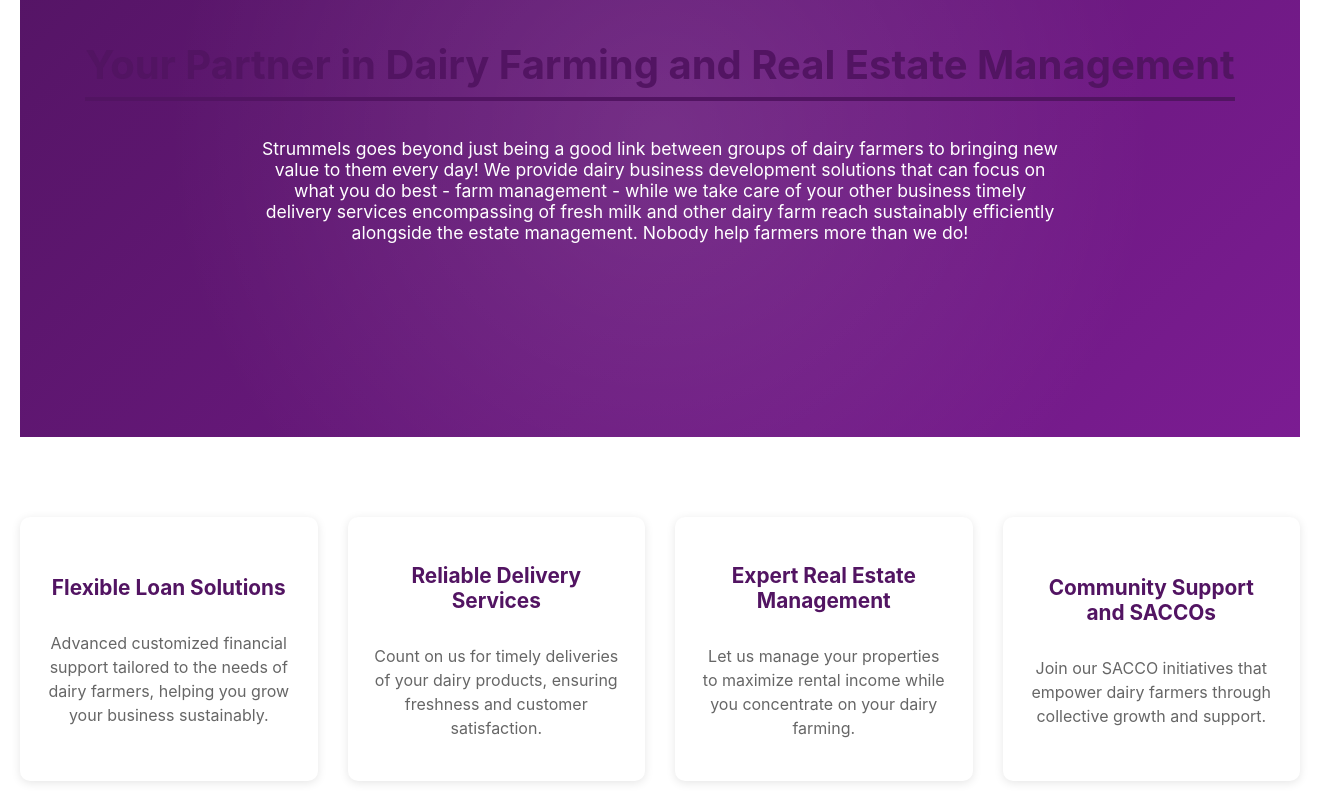
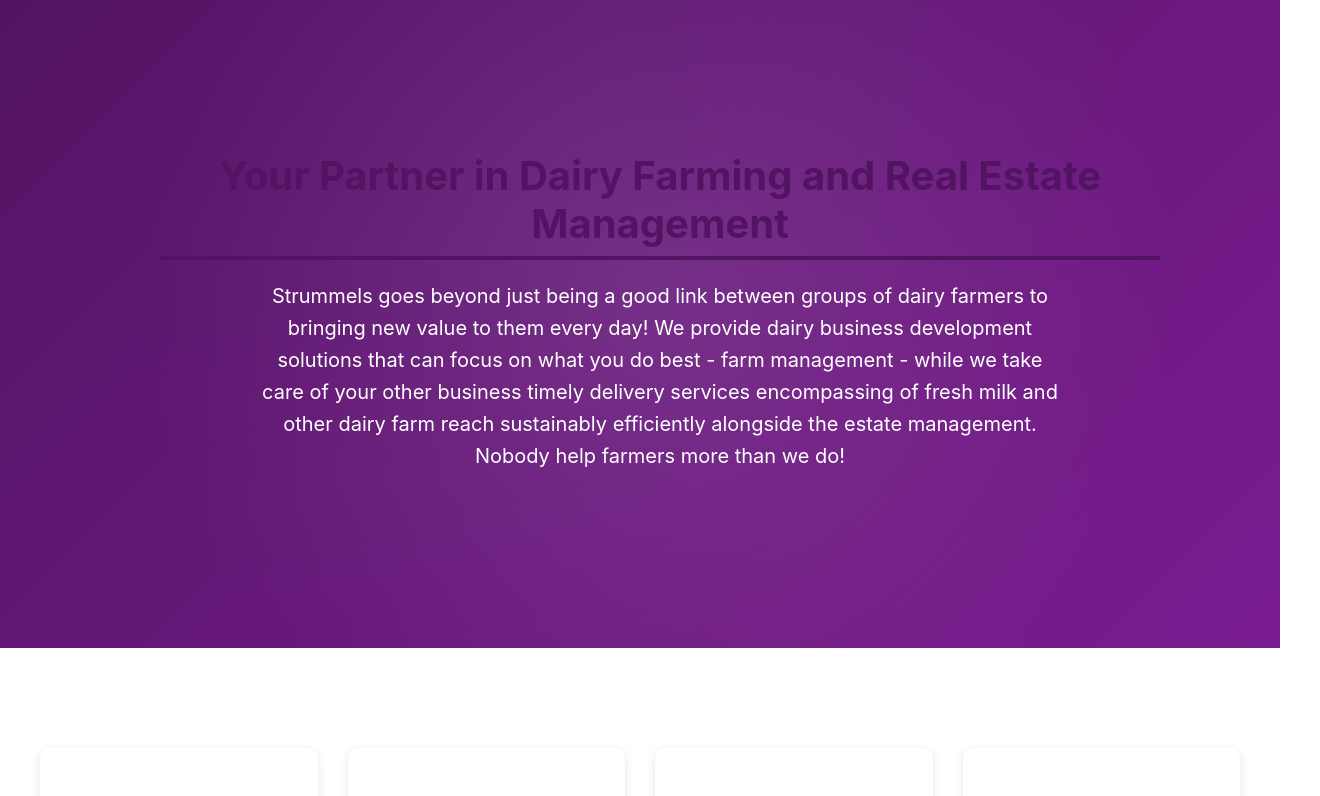
Before and after one commit to caren-chepngetich/Strummels-Informational-Website, a React (Create React App) app: page / in a window 1280 px wide. Shown: the part 2160-2956 px from the top of the page, 1320 px wide, since content can reach past the window. Built offline with nearby package versions, Linux system fonts and the light colour scheme.

Commit message:
web fixing

```diff
--- a/src/Components/DairyServices/index.css
+++ b/src/Components/DairyServices/index.css
@@ -1,6 +1,9 @@
 .dairy-container {
   width: 100%;
-    padding: 20px;
+  max-width: 1440px;
+  margin: 0 auto;
+  padding: 0;
+  overflow: hidden;
 }
 
 .hero-section {
@@ -8,45 +11,73 @@
   background-size: cover;
   background-position: center;
   background-repeat: no-repeat;
-    height: 400px;
+  position: relative;
+  height: 500px;
+  width: 100%;
   display: flex;
-    flex-direction: column;
   justify-content: center;
   align-items: center;
+  padding: 40px 20px;
+}
+
+.hero-section::before {
+  content: '';
+  position: absolute;
+  top: 0;
+  left: 0;
+  right: 0;
+  bottom: 0;
+  background: rgba(0, 0, 0, 0.5);
+  z-index: 1;
+}
+
+.hero-content {
+  position: relative;
+  z-index: 2;
+  max-width: 1000px;
+  text-align: center;
   color: white;
-    text-align: center;
-    padding: 20px;
+  padding: 0 20px;
 }
 
 .hero-title {
-    font-size: 2.5rem;
-    margin-bottom: 20px;
+  font-size: 3.5rem;
+  font-weight: 700;
+  margin-bottom: 24px;
+  line-height: 1.2;
 }
 
 .hero-text {
-    font-size: 1.1rem;
+  font-size: 1.25rem;
+  line-height: 1.6;
   max-width: 800px;
+  margin: 0 auto;
 }
 
 .services-grid {
   display: grid;
   grid-template-columns: repeat(3, 1fr);
-    gap: 20px;
-    padding: 40px 0;
+  gap: 30px;
+  padding: 60px 40px;
+  max-width: 1200px;
+  margin: 0 auto;
 }
 
 .service-card {
-    padding: 30px;
-    border-radius: 8px;
-    min-height: 200px;
+  padding: 40px 30px;
+  border-radius: 12px;
+  height: 100%;
+  min-height: 250px;
   display: flex;
   flex-direction: column;
-    justify-content: center;
-    transition: transform 0.3s ease;
+  justify-content: flex-start;
+  transition: transform 0.3s ease, box-shadow 0.3s ease;
+  box-shadow: 0 4px 6px rgba(0, 0, 0, 0.1);
 }
 
 .service-card:hover {
   transform: translateY(-5px);
+  box-shadow: 0 8px 15px rgba(0, 0, 0, 0.15);
 }
 
 .purple-card {
@@ -55,38 +86,119 @@
 }
 
 .gray-card {
-    background-color: #f5f5f5;
+  background-color: #f8f8f8;
   color: #333;
 }
 
 .card-title {
-    font-size: 1.2rem;
-    font-weight: bold;
-    margin-bottom: 15px;
+  font-size: 1.5rem;
+  font-weight: 600;
+  margin-bottom: 20px;
+  line-height: 1.3;
+}
+
+.card-description {
+  font-size: 1.1rem;
+  line-height: 1.6;
+  flex-grow: 1;
+}
+
+/* Large screens */
+@media (min-width: 1441px) {
+  .hero-title {
+    font-size: 4rem;
+  }
+
+  .services-grid {
+    gap: 40px;
+  }
+
+  .service-card {
+    padding: 50px 40px;
+  }
+}
+
+/* Laptop and small desktop */
+@media (max-width: 1200px) {
+  .hero-title {
+    font-size: 3rem;
+  }
+
+  .services-grid {
+    padding: 40px 30px;
+    gap: 25px;
+  }
+
+  .service-card {
+    padding: 35px 25px;
+  }
+}
+
+/* Tablet */
+@media (max-width: 1024px) {
+  .services-grid {
+    grid-template-columns: repeat(2, 1fr);
+    padding: 30px 20px;
+  }
+
+  .hero-title {
+    font-size: 2.5rem;
+  }
+
+  .hero-text {
+    font-size: 1.1rem;
+  }
+}
+
+/* Large Mobile */
+@media (max-width: 768px) {
+  .hero-section {
+    height: auto;
+    min-height: 400px;
+  }
+
+  .hero-title {
+    font-size: 2rem;
+  }
+
+  .hero-text {
+    font-size: 1rem;
+  }
+
+  .services-grid {
+    grid-template-columns: 1fr;
+    gap: 20px;
+  }
+
+  .service-card {
+    min-height: 200px;
+    padding: 30px 20px;
+  }
+
+  .card-title {
+    font-size: 1.3rem;
   }
 
   .card-description {
     font-size: 1rem;
-    line-height: 1.5;
-  }
-
-  /* Media Queries for Responsiveness */
-  @media (max-width: 1024px) {
-    .services-grid {
-      grid-template-columns: repeat(2, 1fr);
   }
 }
 
-  @media (max-width: 768px) {
+/* Small Mobile */
+@media (max-width: 480px) {
+  .hero-section {
+    padding: 30px 15px;
+  }
+
   .hero-title {
-      font-size: 2rem;
+    font-size: 1.75rem;
   }
 
   .services-grid {
-      grid-template-columns: 1fr;
+    padding: 20px 15px;
   }
 
   .service-card {
-      min-height: 150px;
+    padding: 25px 20px;
   }
 }
--- a/src/Components/DairyServices/index.jsx
+++ b/src/Components/DairyServices/index.jsx
@@ -1,5 +1,70 @@
+// import React from 'react';
+// // import cow from '../../assests/cow.jpeg';
+// import './index.css';
+
+// const DairyServices = () => {
+//   const services = [
+//     {
+//       title: "Flexible Loan Solutions",
+//       description: "Advanced customized financial support tailored to the needs of dairy farmers, helping you grow your business sustainably.",
+//       isPurple: false,
+//     },
+//     {
+//       title: "Reliable Delivery Services",
+//       description: "Count on us for timely deliveries of your dairy products, ensuring freshness and customer satisfaction.",
+//       isPurple: true,
+//     },
+//     {
+//       title: "Expert Real Estate Management",
+//       description: "Let us manage your properties to maximize rental income while you concentrate on your dairy farming.",
+//       isPurple: false,
+//     },
+//     {
+//       title: "Community Support and SACCOs",
+//       description: "Join our SACCO initiatives that empower dairy farmers through collective growth and support.",
+//       isPurple: false,
+//     },
+//     {
+//       title: "Sustainable Practices",
+//       description: "We promote eco-friendly farming practices that not only boost revenues but also contribute to a healthier planet.",
+//       isPurple: true,
+//     },
+//     {
+//       title: "Growth Opportunities",
+//       description: "Explore growth avenues with Strummels, from financial aid to market access, tailored to your dairy farming needs.",
+//       isPurple: false,
+//     }
+//   ];
+
+//   return (
+//     <div className="dairy-container">
+//       <div className="hero-section">
+//         <h1 className="hero-title">Your Partner in Dairy Farming and Real Estate Management</h1>
+//         <p className="hero-text">
+//           Strummels goes beyond just being a good link between groups of dairy farmers to bringing new value to them every day! We provide dairy business development solutions that can focus on what you do best - farm management - while we take care of your other business timely delivery services encompassing of fresh milk and other dairy farm reach sustainably efficiently alongside the estate management. Nobody help farmers more than we do!
+//         </p>
+//       </div>
+
+//       <div className="services-grid">
+//         {services.map((service, index) => (
+//           <div
+//             key={index}
+//             className={`service-card ${service.isPurple ? 'purple-card' : 'gray-card'}`}
+//           >
+//             <h3 className="card-title">{service.title}</h3>
+//             <p className="card-description">{service.description}</p>
+//           </div>
+//         ))}
+//       </div>
+//     </div>
+//   );
+// };
+
+// export default DairyServices;
+
+
+
 import React from 'react';
-// import cow from '../../assests/cow.jpeg';
 import './index.css';
 
 const DairyServices = () => {
@@ -39,10 +104,12 @@
   return (
     <div className="dairy-container">
       <div className="hero-section">
-        <h1 className="hero-title">Your Partner in Dairy Farming and Real Estate Management</h1>
-        <p className="hero-text">
-          Strummels goes beyond just being a good link between groups of dairy farmers to bringing new value to them every day! We provide dairy business development solutions that can focus on what you do best - farm management - while we take care of your other business timely delivery services encompassing of fresh milk and other dairy farm reach sustainably efficiently alongside the estate management. Nobody help farmers more than we do!
-        </p>
+        <div className="hero-content">
+          <h1 className="hero-title">Your Partner in Dairy Farming and Real Estate Management</h1>
+          <p className="hero-text">
+            Strummels goes beyond just being a good link between groups of dairy farmers to bringing new value to them every day! We provide dairy business development solutions that can focus on what you do best - farm management - while we take care of your other business timely delivery services encompassing of fresh milk and other dairy farm reach sustainably efficiently alongside the estate management. Nobody help farmers more than we do!
+          </p>
+        </div>
       </div>
 
       <div className="services-grid">
```
Lines whose indentation alone changed are shown as unchanged.
